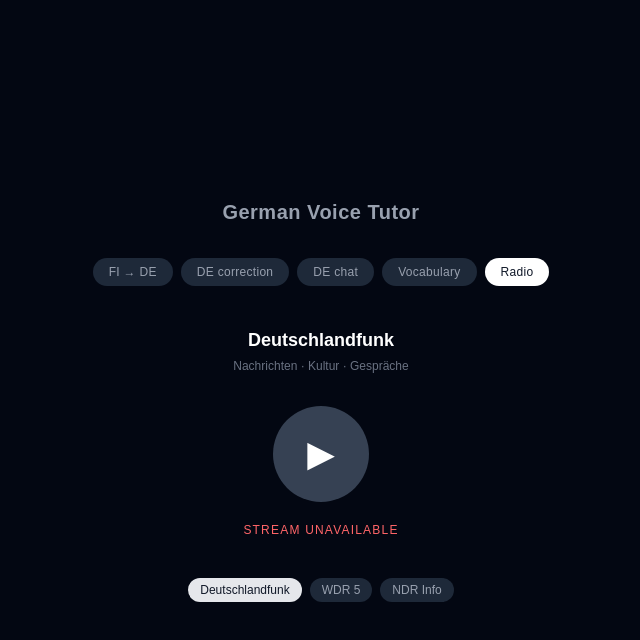
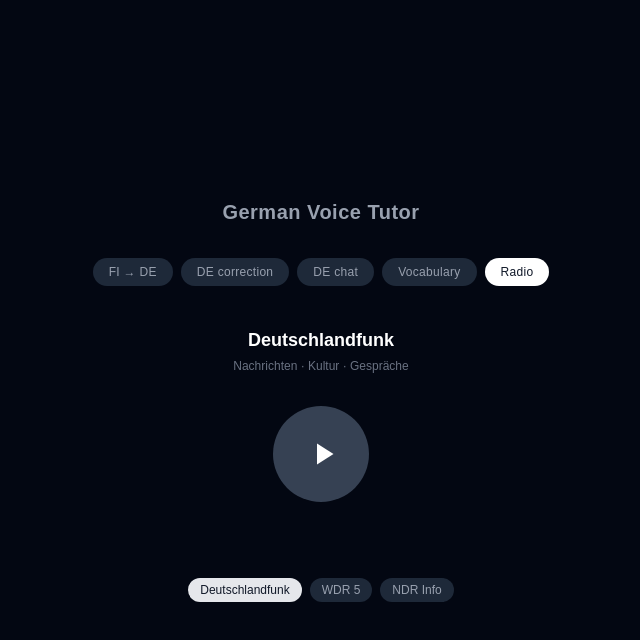
Before and after one commit to tikerola/language, a Next.js app: page / in a window 1280 px wide. Both pictures are taken after a click on the button "Radio". Shown: the top 640 px of the page, without its empty margins (319-959 px from the left). Built offline with nearby package versions, Linux system fonts and the light colour scheme.

Commit message:
radio play button and errorenous text fix

```diff
--- a/src/components/VoiceTutor.tsx
+++ b/src/components/VoiceTutor.tsx
@@ -51,7 +51,6 @@
   const [radioStation, setRadioStation] = useState(0);
   const [isRadioPlaying, setIsRadioPlaying] = useState(false);
   const [isRadioLoading, setIsRadioLoading] = useState(false);
-  const [radioError, setRadioError] = useState(false);
   const audioRef = useRef<HTMLAudioElement | null>(null);
 
   const repeatModeRef = useRef(false);
@@ -79,9 +78,9 @@
     const audio = new Audio();
     audio.preload = "none";
     audio.onwaiting = () => setIsRadioLoading(true);
-    audio.onplaying = () => { setIsRadioLoading(false); setIsRadioPlaying(true); setRadioError(false); };
+    audio.onplaying = () => { setIsRadioLoading(false); setIsRadioPlaying(true); };
     audio.onpause = () => { setIsRadioPlaying(false); setIsRadioLoading(false); };
-    audio.onerror = () => { setIsRadioLoading(false); setIsRadioPlaying(false); setRadioError(true); };
+    audio.onerror = () => { setIsRadioLoading(false); setIsRadioPlaying(false); };
     audioRef.current = audio;
     return () => { audio.pause(); audio.src = ""; };
   }, []);
@@ -97,11 +96,10 @@
   const playStation = useCallback((idx: number) => {
     const audio = audioRef.current;
     if (!audio) return;
-    setRadioError(false);
     setIsRadioLoading(true);
     setIsRadioPlaying(false);
     audio.src = RADIO_STATIONS[idx].url;
-    audio.play().catch(() => { setIsRadioLoading(false); setRadioError(true); });
+    audio.play().catch(() => { setIsRadioLoading(false); });
   }, []);
 
   const toggleRadio = useCallback(() => {
@@ -437,19 +435,32 @@
 
           <button
             onClick={toggleRadio}
-            className={`w-24 h-24 rounded-full text-4xl transition-all duration-200 focus:outline-none
+            className={`w-24 h-24 rounded-full flex items-center justify-center transition-all duration-200 focus:outline-none
               ${isRadioPlaying ? "bg-green-600 shadow-lg shadow-green-500/40" : ""}
               ${isRadioLoading ? "bg-yellow-600 animate-pulse shadow-lg shadow-yellow-500/40" : ""}
               ${!isRadioPlaying && !isRadioLoading ? "bg-gray-700 hover:bg-gray-600" : ""}
             `}
           >
-            {isRadioLoading ? "⏳" : isRadioPlaying ? "⏸" : "▶"}
+            {isRadioLoading ? (
+              <svg className="w-9 h-9 animate-spin text-white" viewBox="0 0 24 24" fill="none">
+                <circle className="opacity-25" cx="12" cy="12" r="10" stroke="currentColor" strokeWidth="3"/>
+                <path className="opacity-75" fill="currentColor" d="M4 12a8 8 0 018-8v4a4 4 0 00-4 4H4z"/>
+              </svg>
+            ) : isRadioPlaying ? (
+              <svg className="w-9 h-9 fill-white" viewBox="0 0 24 24">
+                <rect x="6" y="5" width="4" height="14" rx="1"/>
+                <rect x="14" y="5" width="4" height="14" rx="1"/>
+              </svg>
+            ) : (
+              <svg className="w-9 h-9 fill-white translate-x-0.5" viewBox="0 0 24 24">
+                <path d="M8 5v14l11-7z"/>
+              </svg>
+            )}
           </button>
 
           <p className="mt-5 text-xs tracking-widest uppercase h-4">
             {isRadioPlaying && <span className="text-green-400 animate-pulse">● Live</span>}
             {isRadioLoading && <span className="text-yellow-500">Loading...</span>}
-            {radioError && <span className="text-red-400">Stream unavailable</span>}
           </p>
 
           {/* Station selector */}
```
